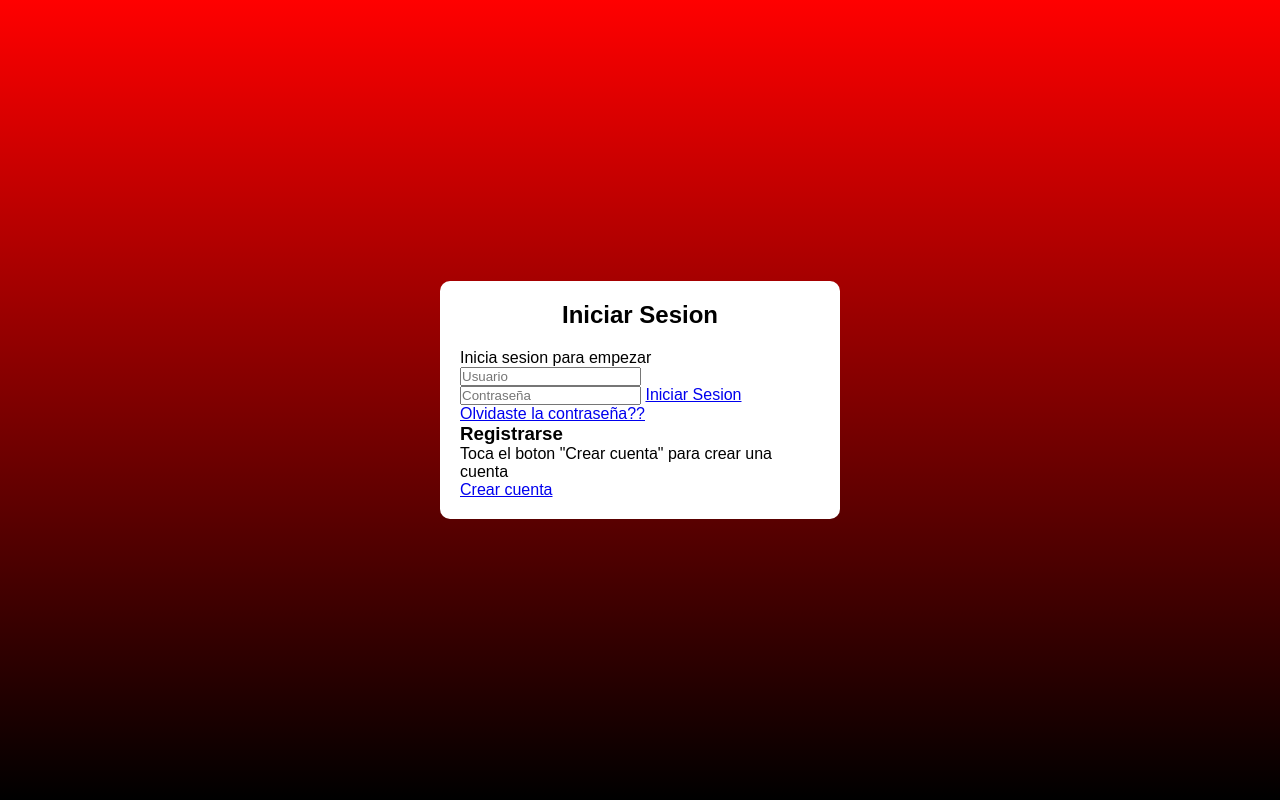
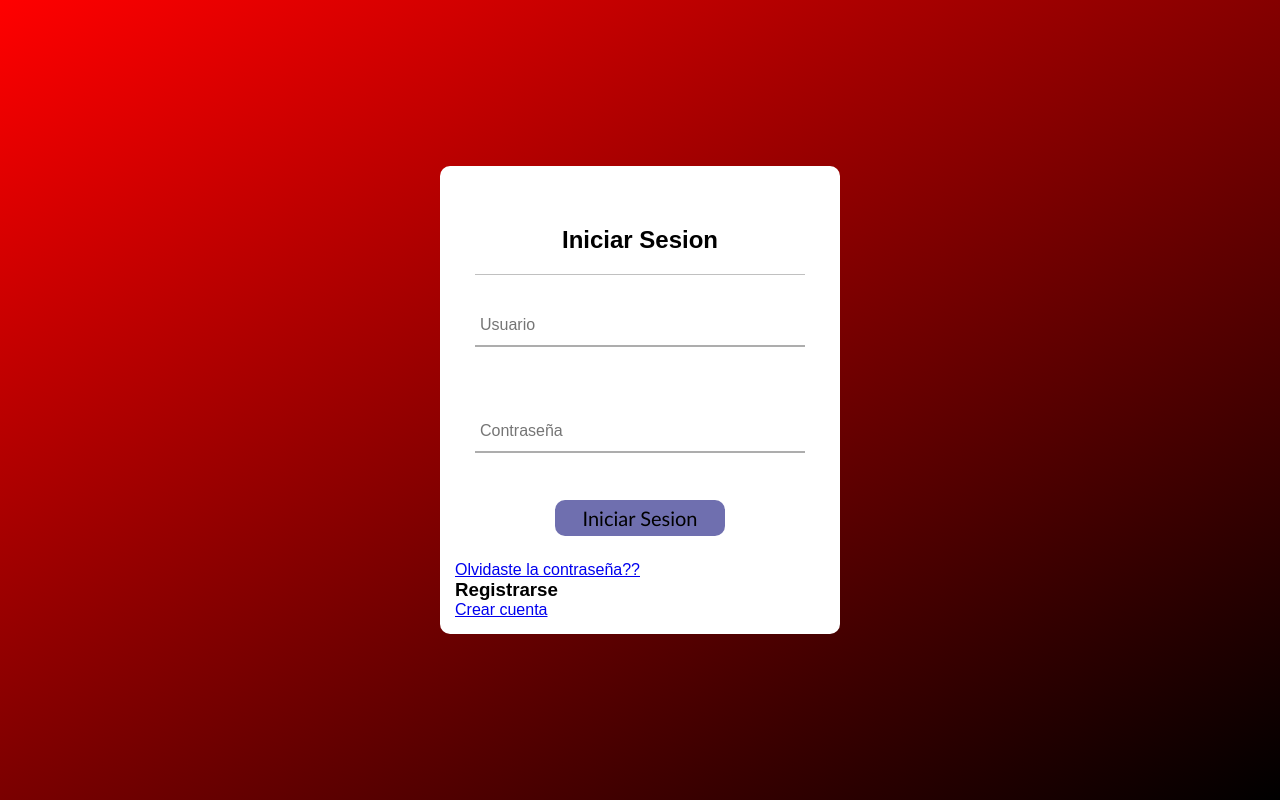
Before and after one commit to 48592475/Tagy-games, a plain HTML site: page Front--End-Elian/Pagina2.html in a window 1280 px wide. Drawn offline with Linux system fonts and the light colour scheme.

Commit message:
diseño, inicio de sesion casi terminado

```diff
--- a/Front--End-Elian/Pagina2.html
+++ b/Front--End-Elian/Pagina2.html
@@ -11,27 +11,35 @@
         <div class="form-information">
             <div class="information-childs">
                 <h2>Iniciar Sesion</h2>
-                <p>Inicia sesion para empezar</p>
-                <div class="icons"></div>
                 <form>
                     <label></label>
                     <i class='bx bx-user'></i>
-                    <input type="text" placeholder="Usuario">
-                    </label>
+                    <div class="username">
+                        <input type="text" placeholder="Usuario">
+                        </label>
+                    </div>
                     <label>
-                        <i class='bx bx-lock-alt'></i>
-                        <input type="password" placeholder="Contraseña">
-                    </label>
+                        <i class='bx bx-lock-alt'></i>                        <p>
+
+                        </p>
+                        <div class="username">
+                            <input type="password" placeholder="Contraseña">
+                            </label>
+                         </div>
+                    <p>
+                        <p>
+
+                        </p>
+                    </p>
                     <a class = "butom" href="Pagina4.html">Iniciar Sesion</a>
                 </form>
             </div>
-            <a class = "butom" href="Pagina5.html">Olvidaste la contraseña??</a>
+            <a class = "butomm" href="Pagina5.html">Olvidaste la contraseña??</a>
         </div>
         <div class="container-form">
             <div class="form-information">
                  <div class="info-childs">
                      <h3>Registrarse</h3>
-                    <p>Toca el boton "Crear cuenta" para crear una cuenta</p>
                     <a class = "button" href="Pagina3.html">Crear cuenta</a>
                 </div>
             </div>
--- a/Front--End-Elian/style.css
+++ b/Front--End-Elian/style.css
@@ -10,7 +10,7 @@ body {
 margin: 0;
 padding: 0;
 font-family: montserrat;
-background: linear-gradient(red, black);
+background: linear-gradient(150deg, red, black);
 height: 100vh;
 }
 
@@ -22,11 +22,74 @@ height: 100vh;
     width: 400px;
     border-radius: 10px;
     background-color: white;
-    padding: 20px;
+    padding: 15px;
 }
 
 .formulario h2 {
     text-align: center;
     padding: 0 0 20px 0;
+    border-bottom: 1px solid silver;
+    margin: 25px 0;
+}
 
+.butom {
+    text-decoration: none;
+    display: block;
+    font-family: 'Trebuchet MS', 'Lucida Sans Unicode', 'Lucida Grande', 'Lucida Sans', Arial, sans-serif;
+    background-color: rgb(111, 111, 175);
+    color: black;
+    border-radius: 10px;
+    font-size: 20px;
+    padding: 6px;
+    margin: 5px 80px;
+    text-align: center;
 }
+.butom:hover{
+    transform: scale(1.1);
+}
+
+.information-childs {
+    padding: 20px;
+}
+
+.formulario p {
+    font-family: Monsterrat;
+    padding: 2px 0;
+    font-size: 17px;
+}
+
+.information-childs .username {
+    position: relative;
+    border-bottom: 2px solid #adadad;
+    margin: 30px 0;
+}
+
+.username input {
+    width: 100%;
+    padding: 0 5px;
+    height: 40px;
+    font-size: 16px;
+    border: none;
+    background: none;
+    outline: none;
+}
+
+.username label {
+    position: absolute;
+    top: 50%;
+    left: 5px;
+    color: #adadad;
+    transform: translateY(-50%);
+    font-size: 16px;
+    pointer-events: none;
+}
+
+.username span::before {
+    content: "";
+    position: absolute;
+    top: 40px;
+    left: 0;
+    width: 100%;
+    height: 2px;
+    background: #6C3483;
+}
```
